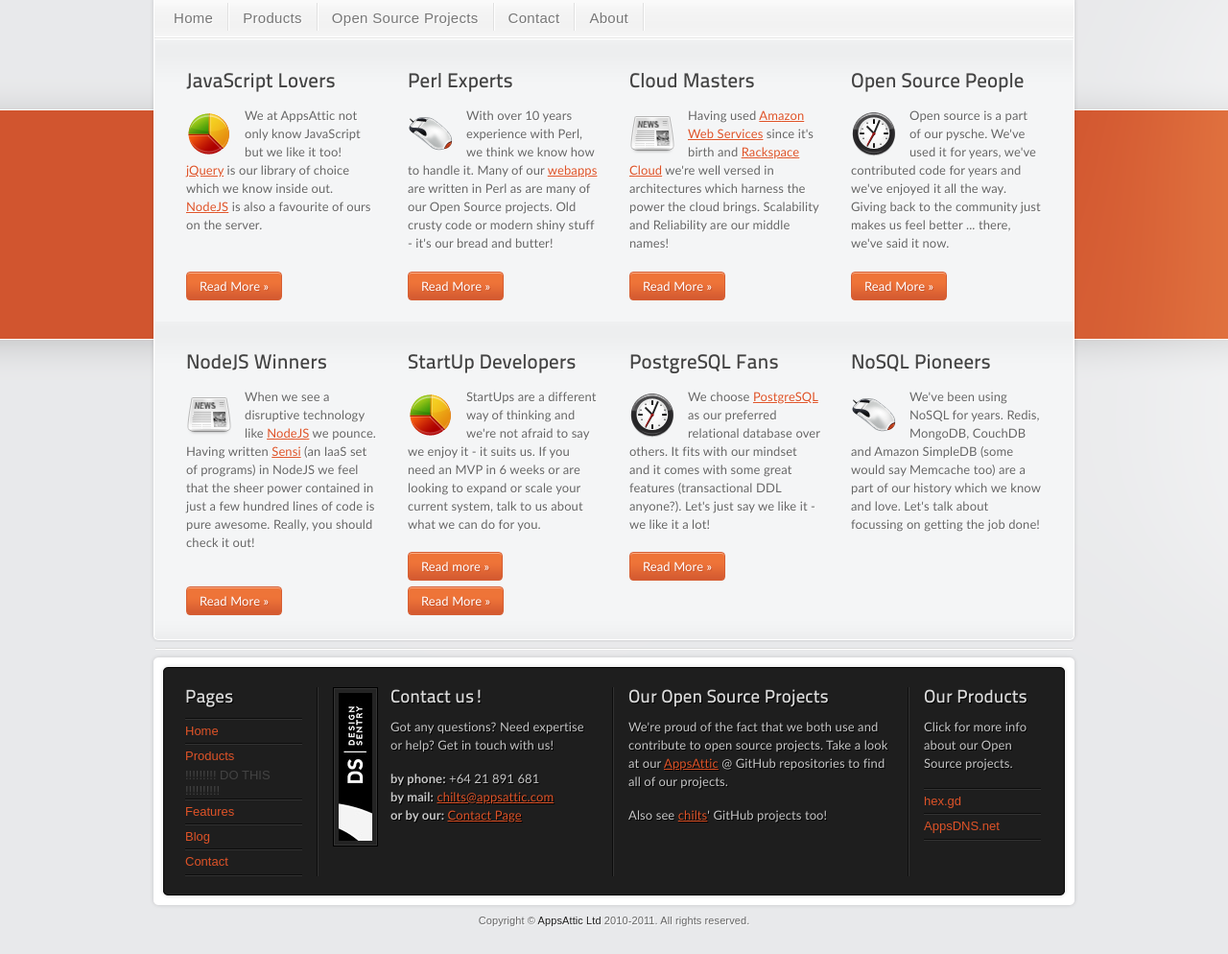
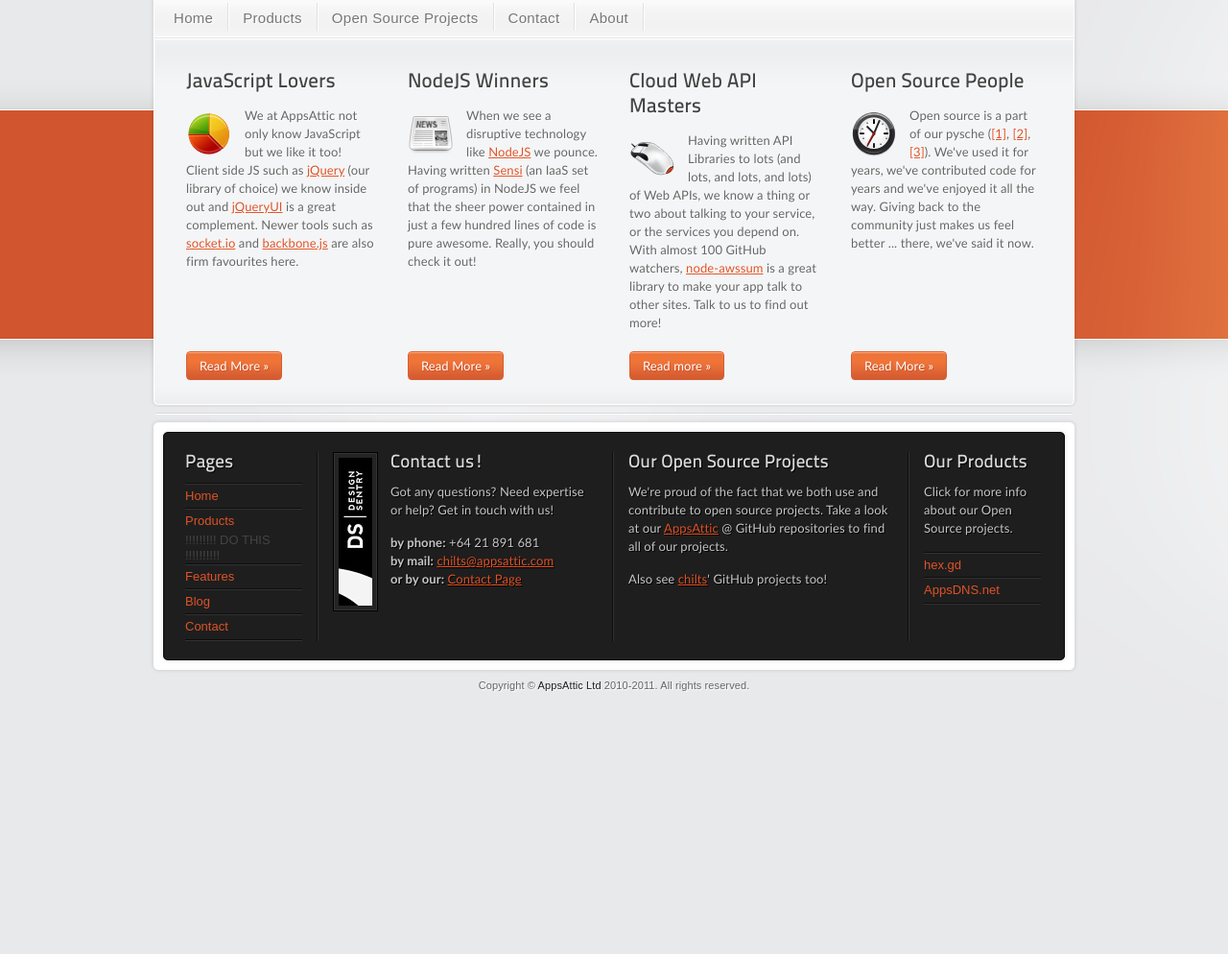
Before and after one commit to appsattic/appsattic.com_2012, a Jekyll site: the page built from index.html, in a window 1280 px wide. Shown: the part 128-1122 px from the top of the page at 96% size. Built offline with Jekyll 4.4.1, drawn with Linux system fonts in a browser that asks for light colours; nearby versions of some CDN libraries; after the commit the page ends 900 px from its top, so only the background shows below that.

Commit message:
New front page

```diff
--- a/index.html
+++ b/index.html
@@ -10,52 +10,12 @@ breadcrumbs: 0
     <h3 class="widgettitle">JavaScript Lovers</h3>
     <p>
       <img src="/s/icons/pie.png" alt="" class="alignleft icon" /> We at AppsAttic not only know JavaScript but we like
-      it too! <a href="http://jquery.com/">jQuery</a> is our library of choice which we know inside
-      out. <a href="http://nodejs.org/">NodeJS</a> is also a favourite of ours on the server.
+      it too! Client side JS such as <a href="http://jquery.com/">jQuery</a> (our library of choice) we know inside out
+      and <a href="http://jqueryui.com/">jQueryUI</a> is a great complement. Newer tools such
+      as <a href="http://socket.io/">socket.io</a> and
+      <a href="http://documentcloud.github.com/backbone/">backbone.js</a> are also firm favourites here.
     </p>
   </div>
-  <div class="gs_3">
-    <h3 class="widgettitle">Perl Experts</h3>
-    <p>
-      <img src="/s/icons/mouse.png" alt="" class="alignleft icon" /> With over 10 years experience with Perl, we think
-      we know how to handle it. Many of our <a href="http://www.appsdns.net/">webapps</a> are written in Perl as are
-      many of our Open Source projects. Old crusty code or modern shiny stuff - it's our bread and butter!
-    </p>
-  </div>
-  <div class="gs_3">
-    <h3 class="widgettitle">Cloud Masters</h3>
-    <p>
-      <img src="/s/icons/newspaper.png" alt="" class="alignleft icon" /> Having
-      used <a href="http://aws.amazon.com/">Amazon Web Services</a> since it's birth
-      and <a href="http://www.rackspace.com/cloud/">Rackspace Cloud</a> we're well versed in architectures which
-      harness the power the cloud brings. Scalability and Reliability are our middle names!
-    </p>
-  </div>
-  <div class="gs_3 omega">
-    <h3 class="widgettitle">Open Source People</h3>
-    <p>
-      <img src="/s/icons/clock.png" alt="" class="alignleft icon" /> Open source is a part of our pysche. We've used it
-      for years, we've contributed code for years and we've enjoyed it all the way. Giving back to the community just
-      makes us feel better ... there, we've said it now.
-    </p>
-  </div>
-  <div class="clear"></div>
-
-  <div class="gs_3">
-    <p><a href="/tech/javascript.html" class="superbutton">Read More &raquo;</a></p>
-  </div>
-  <div class="gs_3">
-    <p><a href="/tech/perl.html" class="superbutton">Read More &raquo;</a></p>
-  </div>
-  <div class="gs_3">
-    <p><a href="/tech/the-cloud.html" class="superbutton">Read More &raquo;</a></p>
-  </div>
-  <div class="gs_3 omega">
-    <p><a href="/tech/open-source.html" class="superbutton">Read More &raquo;</a></p>
-  </div>
-</div>
-
-<div class="container_omega">
   <div class="gs_3">
     <h3 class="widgettitle">NodeJS Winners</h3>
     <p>
@@ -65,53 +25,37 @@ breadcrumbs: 0
       pure awesome. Really, you should check it out!
     </p>
   </div>
-  <!--
-     <div class="gs_3">
-       <h3 class="widgettitle">GoLang Adopters</h3>
-       <p>
-         <img src="/s/icons/pie.png" alt="" class="alignleft icon" /> <a href="http://golang.org/">GoLang</a> is our
-         current favourite among our programming languages. The new way of thinking says we want power, speed and
-         agility ... Go gives us all of that. Have you thought about using Go for your new product, if not, why not?
-       </p>
-     </div>
-     -->
   <div class="gs_3">
-    <h3 class="widgettitle">StartUp Developers</h3>
+    <h3 class="widgettitle">Cloud Web API Masters</h3>
     <p>
-      <img src="/s/icons/pie.png" alt="" class="alignleft icon" /> StartUps are a different way of thinking and we're
-      not afraid to say we enjoy it - it suits us. If you need an MVP in 6 weeks or are looking to expand or scale your
-      current system, talk to us about what we can do for you.
-    </p>
-  </div>
-  <div class="gs_3">
-    <h3 class="widgettitle">PostgreSQL Fans</h3>
-    <p>
-      <img src="/s/icons/clock.png" alt="" class="alignleft icon" /> We
-      choose <a href="http://www.postgresql.org/">PostgreSQL</a> as our preferred relational database over others. It
-      fits with our mindset and it comes with some great features (transactional DDL anyone?). Let's just say we like
-      it - we like it a lot!
+      <img src="/s/icons/mouse.png" alt="" class="alignleft icon" /> Having written API Libraries to lots (and lots,
+      and lots, and lots) of Web APIs, we know a thing or two about talking to your service, or the services you depend
+      on. With almost 100 GitHub watchers, <a href="https://github.com/appsattic/node-awssum/">node-awssum</a> is a
+      great library to make your app talk to other sites. Talk to us to find out more!
     </p>
   </div>
   <div class="gs_3 omega">
-    <h3 class="widgettitle">NoSQL Pioneers</h3>
+    <h3 class="widgettitle">Open Source People</h3>
     <p>
-      <img src="/s/icons/mouse.png" alt="" class="alignleft icon" /> We've been using NoSQL for years. Redis, MongoDB,
-      CouchDB and Amazon SimpleDB (some would say Memcache too) are a part of our history which we know and love. Let's
-      talk about focussing on getting the job done!
+      <img src="/s/icons/clock.png" alt="" class="alignleft icon" /> Open source is a part of our pysche
+      (<a href="http://search.npmjs.org/#/_author/Andrew%20Chilton">[1]</a>, <a href="https://github.com/appsattic/">[2]</a>,
+      <a href="node-awssum/">[3]</a>). We've used it for years, we've contributed code for years and we've enjoyed it
+      all the way. Giving back to the community just makes us feel better ... there, we've said it now.
     </p>
   </div>
   <div class="clear"></div>
 
   <div class="gs_3">
-    <p><a href="/tech/nodejs.html" class="superbutton">Read more &raquo;</a></p>
+    <p><a href="/tech/javascript.html" class="superbutton">Read More &raquo;</a></p>
   </div>
   <div class="gs_3">
-    <p><a href="/tech/golang.html" class="superbutton">Read More &raquo;</a></p>
+    <p><a href="/tech/nodejs.html" class="superbutton">Read More &raquo;</a></p>
   </div>
   <div class="gs_3">
-    <p><a href="/tech/postgresql.html" class="superbutton">Read More &raquo;</a></p>
+    <p><a href="/tech/web-apis.html" class="superbutton">Read more &raquo;</a></p>
   </div>
   <div class="gs_3 omega">
-    <p><a href="/tech/nosql.html" class="superbutton">Read More &raquo;</a></p>
+    <p><a href="/tech/open-source.html" class="superbutton">Read More &raquo;</a></p>
   </div>
+  <div class="clear"></div>
 </div>
```
